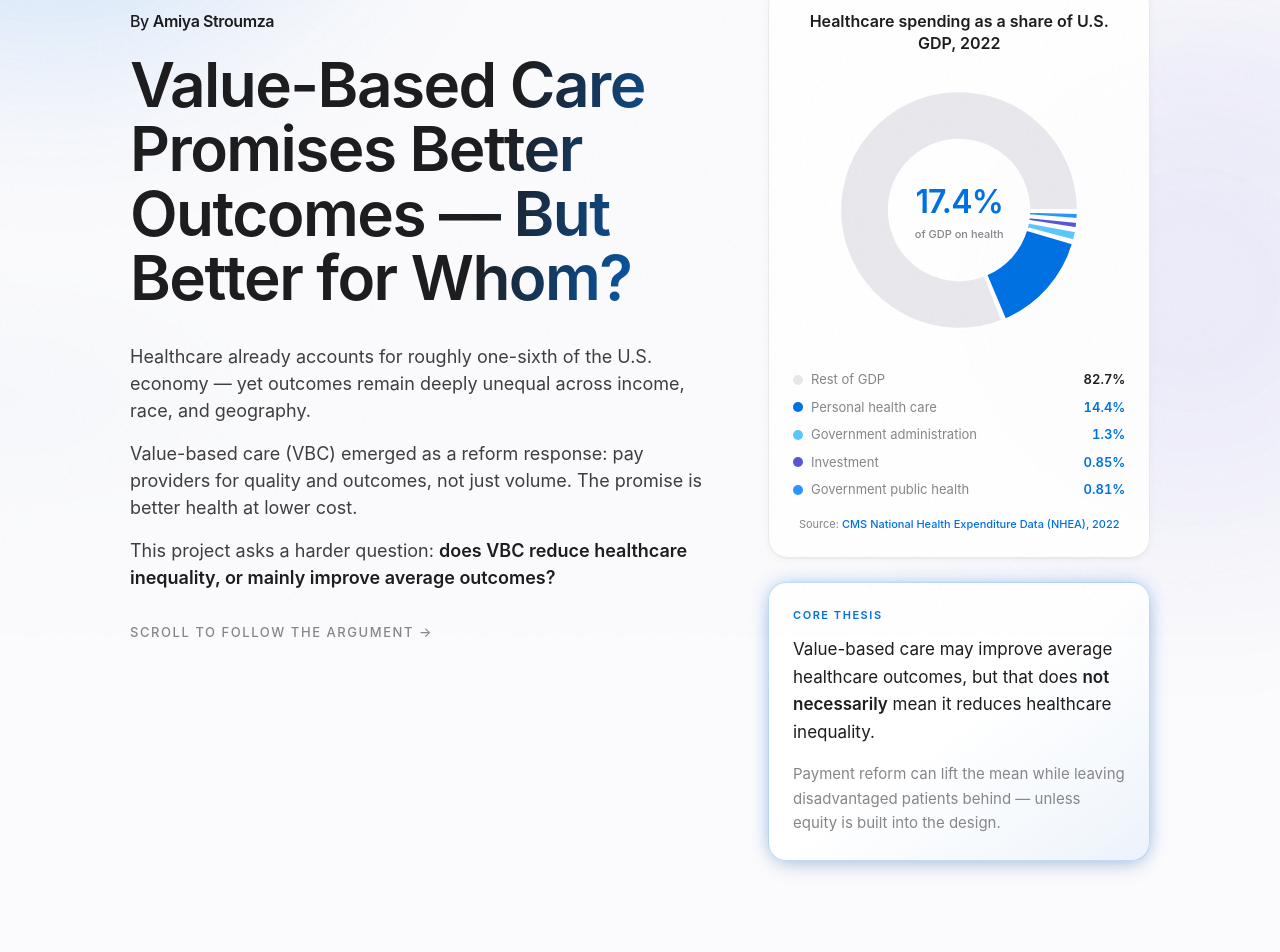
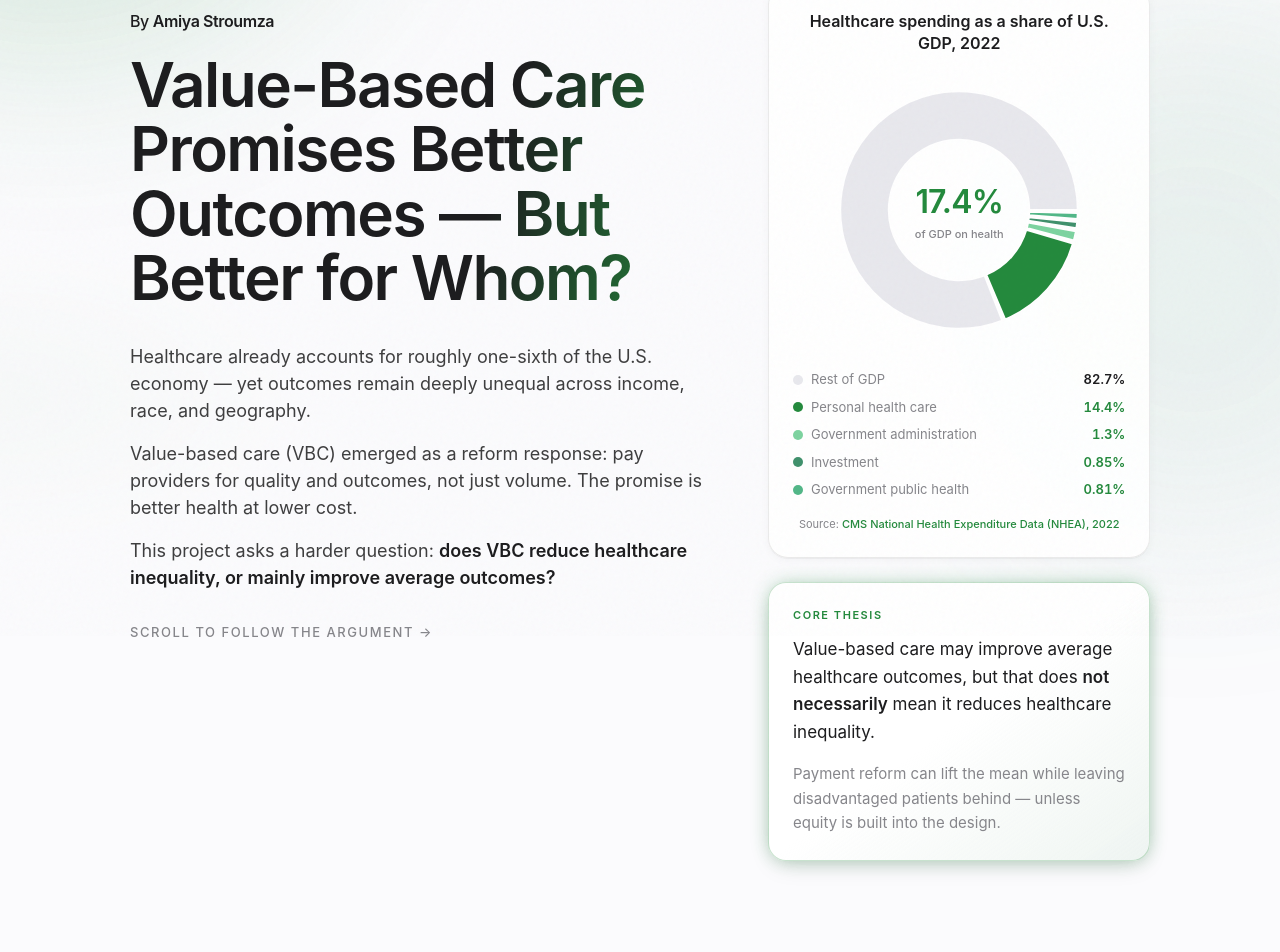
Before and after one commit to amiyais-bit/Econ30, a React (Vite) app: page / in a window 1280 px wide. Shown: the part 164-1116 px from the top of the page. Built offline with nearby package versions, Linux system fonts and the light colour scheme.

Commit message:
Switch site theme from blue to green.
Updates accent tokens, gradients, charts, and map choropleth to a cohesive green palette.

Co-authored-by: Cursor <cursoragent@cursor.com>

```diff
--- a/src/components/BaselineInequality.tsx
+++ b/src/components/BaselineInequality.tsx
@@ -130,7 +130,7 @@ export default function BaselineInequality() {
                     boxShadow: "0 12px 26px rgba(17, 18, 22, 0.08)",
                   }}
                 />
-                <Bar dataKey={outcome} fill="#0071e3" radius={[10, 10, 0, 0]} maxBarSize={56} />
+                <Bar dataKey={outcome} fill="#248a3d" radius={[10, 10, 0, 0]} maxBarSize={56} />
               </BarChart>
             </ResponsiveContainer>
           </div>
--- a/src/components/GeographyMap.tsx
+++ b/src/components/GeographyMap.tsx
@@ -94,9 +94,9 @@ function colorScale(value: number | undefined, metric: Metric): string {
   if (value === undefined) return "rgba(15, 23, 42, 0.06)";
   const [min, max] = metricMeta[metric].range;
   const t = clamp01((value - min) / (max - min));
-  const r = 0;
-  const g = 113;
-  const b = 227;
+  const r = 36;
+  const g = 138;
+  const b = 61;
   const alpha = 0.12 + t * 0.58;
   return `rgba(${r}, ${g}, ${b}, ${alpha})`;
 }
@@ -233,7 +233,7 @@ export default function GeographyMap() {
                         onMouseLeave={() => setTooltip(null)}
                         style={{
                           default: { outline: "none" },
-                          hover: { outline: "none", fill: "rgba(0, 113, 227, 0.35)" },
+                          hover: { outline: "none", fill: "rgba(36, 138, 61, 0.35)" },
                           pressed: { outline: "none" },
                         }}
                       />
--- a/src/components/Hero.tsx
+++ b/src/components/Hero.tsx
@@ -11,7 +11,7 @@ export default function Hero() {
     >
       <div className="pointer-events-none absolute inset-0" aria-hidden>
         <div className="absolute -left-[18%] -top-[40%] h-[min(92vw,560px)] w-[min(92vw,560px)] rounded-full bg-apple-blue/30 blur-[100px] animate-pulse-slow motion-reduce:animate-none motion-reduce:opacity-40" />
-        <div className="absolute -right-[12%] top-[15%] h-[min(78vw,480px)] w-[min(78vw,480px)] rounded-full bg-[#5856d6]/25 blur-[110px] animate-pulse-slow motion-reduce:animate-none motion-reduce:opacity-35 [animation-delay:1.25s]" />
+        <div className="absolute -right-[12%] top-[15%] h-[min(78vw,480px)] w-[min(78vw,480px)] rounded-full bg-[#40916c]/25 blur-[110px] animate-pulse-slow motion-reduce:animate-none motion-reduce:opacity-35 [animation-delay:1.25s]" />
         <div className="absolute bottom-[-25%] left-[20%] h-[400px] w-[400px] rounded-full bg-apple-blue/18 blur-[90px] animate-float opacity-90 motion-reduce:animate-none motion-reduce:opacity-30" />
       </div>
 
--- a/src/components/WhyReformNeeded.tsx
+++ b/src/components/WhyReformNeeded.tsx
@@ -18,8 +18,8 @@ import {
 } from "../data/spendingData";
 
 const barFill: Record<string, string> = {
-  us: "#0071e3",
-  comparable: "#5ac8fa",
+  us: "#248a3d",
+  comparable: "#7dd3a0",
   default: "#d1d1d6",
 };
 
--- a/src/data/healthcareGdpData.ts
+++ b/src/data/healthcareGdpData.ts
@@ -20,10 +20,10 @@ export type HealthcareGdpSlice = {
 /** Shares of U.S. GDP (percent). */
 export const healthcareGdpSlices: HealthcareGdpSlice[] = [
   { name: "Rest of GDP", value: 82.7, fill: "#e8e8ed", group: "economy" },
-  { name: "Personal health care", value: 14.4, fill: "#0071e3", group: "healthcare" },
-  { name: "Government administration", value: 1.3, fill: "#5ac8fa", group: "healthcare" },
-  { name: "Investment", value: 0.846, fill: "#5856d6", group: "healthcare" },
-  { name: "Government public health", value: 0.81, fill: "#2997ff", group: "healthcare" },
+  { name: "Personal health care", value: 14.4, fill: "#248a3d", group: "healthcare" },
+  { name: "Government administration", value: 1.3, fill: "#7dd3a0", group: "healthcare" },
+  { name: "Investment", value: 0.846, fill: "#40916c", group: "healthcare" },
+  { name: "Government public health", value: 0.81, fill: "#52b788", group: "healthcare" },
 ];
 
 export const healthcareShareOfGdp = healthcareGdpSlices
--- a/src/index.css
+++ b/src/index.css
@@ -18,7 +18,7 @@ body {
 }
 
 ::selection {
-  background-color: rgba(0, 113, 227, 0.22);
+  background-color: rgba(36, 138, 61, 0.22);
   color: #1d1d1f;
 }
 
@@ -28,8 +28,8 @@ body {
       105deg,
       #1d1d1f 0%,
       #1d1d1f 35%,
-      #0071e3 55%,
-      #5856d6 75%,
+      #248a3d 55%,
+      #40916c 75%,
       #1d1d1f 100%
     );
     background-size: 200% auto;
@@ -55,9 +55,9 @@ body {
     inset: 0;
     z-index: 0;
     background:
-      radial-gradient(ellipse 80% 55% at 50% -15%, rgba(0, 113, 227, 0.14), transparent 55%),
-      radial-gradient(ellipse 60% 45% at 100% 30%, rgba(88, 86, 214, 0.1), transparent 50%),
-      radial-gradient(ellipse 50% 40% at 0% 70%, rgba(0, 113, 227, 0.08), transparent 45%);
+      radial-gradient(ellipse 80% 55% at 50% -15%, rgba(36, 138, 61, 0.14), transparent 55%),
+      radial-gradient(ellipse 60% 45% at 100% 30%, rgba(64, 145, 108, 0.1), transparent 50%),
+      radial-gradient(ellipse 50% 40% at 0% 70%, rgba(36, 138, 61, 0.08), transparent 45%);
   }
 }
 
--- a/tailwind.config.js
+++ b/tailwind.config.js
@@ -19,8 +19,8 @@ export default {
         surface: "#f5f5f7",
         ink: "#1d1d1f",
         "ink-secondary": "#86868b",
-        "apple-blue": "#0071e3",
-        "apple-blue-hover": "#0077ed",
+        "apple-blue": "#248a3d",
+        "apple-blue-hover": "#1e7334",
       },
       boxShadow: {
         apple:
@@ -28,9 +28,9 @@ export default {
         "apple-md": "0 4px 24px rgba(0, 0, 0, 0.07)",
         "apple-lg": "0 12px 40px rgba(0, 0, 0, 0.08)",
         glow:
-          "0 0 0 1px rgba(0, 113, 227, 0.12), 0 24px 48px -12px rgba(0, 113, 227, 0.35), 0 12px 24px -8px rgba(0, 0, 0, 0.12)",
+          "0 0 0 1px rgba(36, 138, 61, 0.12), 0 24px 48px -12px rgba(36, 138, 61, 0.35), 0 12px 24px -8px rgba(0, 0, 0, 0.12)",
         "glow-sm":
-          "0 0 20px -4px rgba(0, 113, 227, 0.45), 0 8px 24px -6px rgba(0, 0, 0, 0.15)",
+          "0 0 20px -4px rgba(36, 138, 61, 0.45), 0 8px 24px -6px rgba(0, 0, 0, 0.15)",
       },
       maxWidth: {
         content: "1068px",
```
